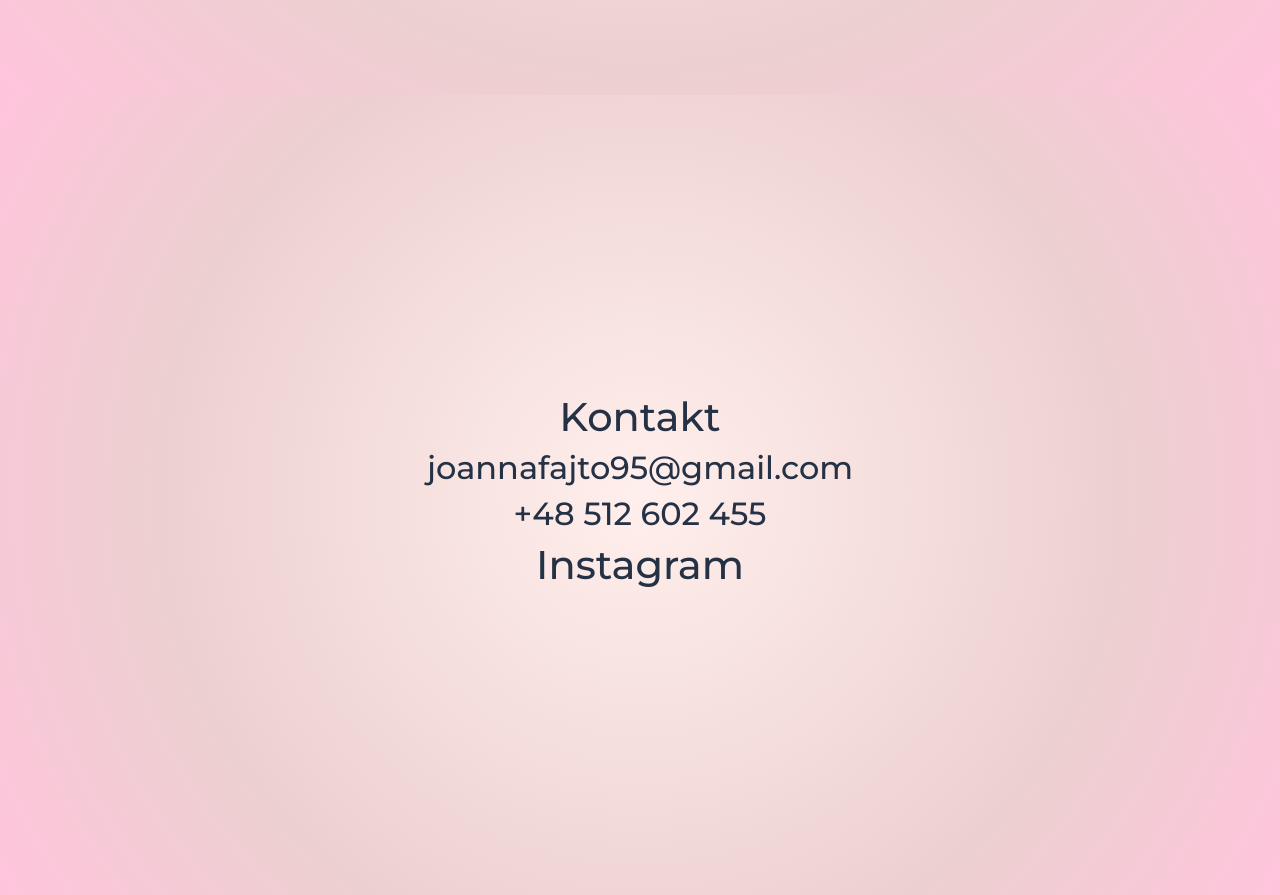
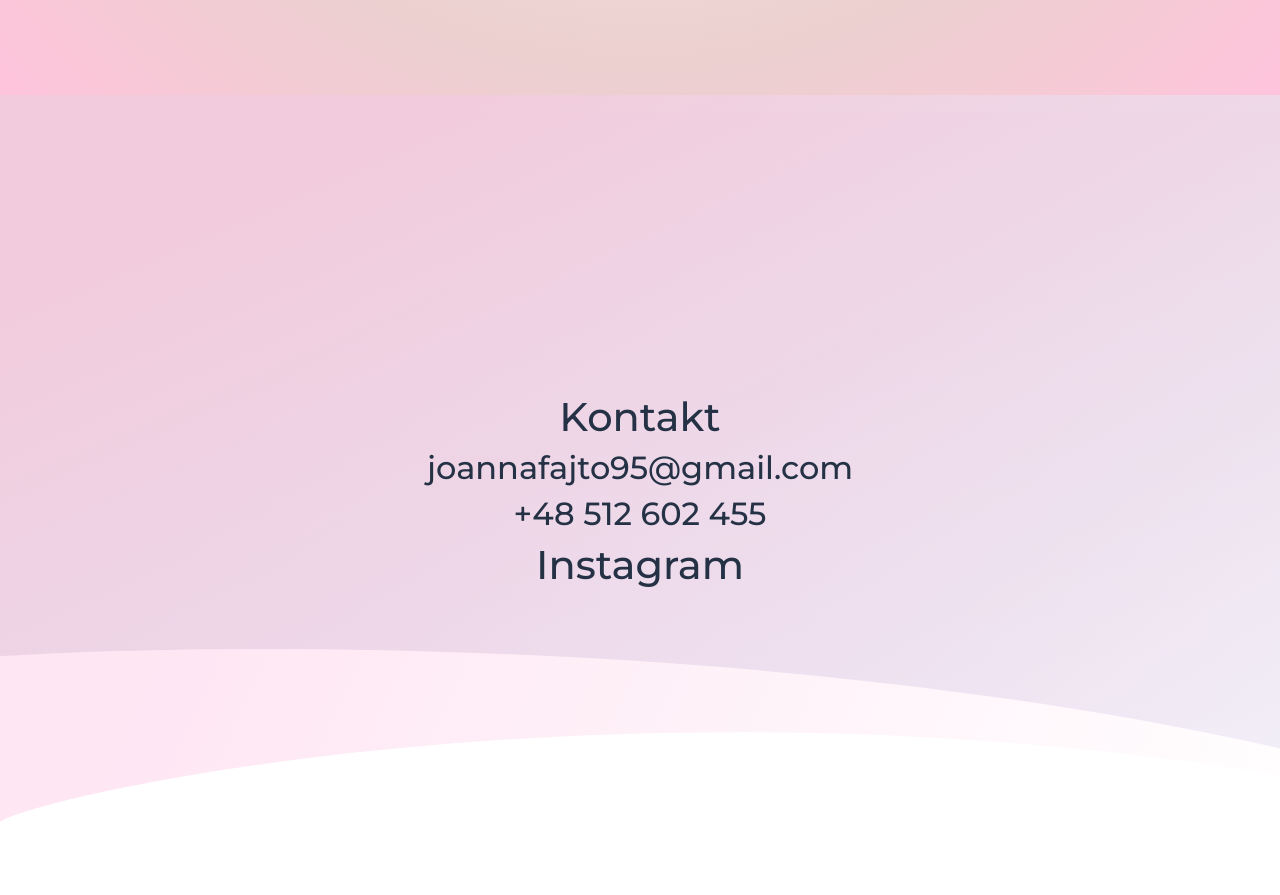
Before and after one commit to zbigniewstefaniuk/nails-reservation-page, a React (Create React App) app: page / in a window 1280 px wide. Shown: the part 2726-3621 px from the top of the page. Built offline with nearby package versions, Linux system fonts and the light colour scheme.

Commit message:
added styles module

```diff
--- a/src/components/Contact.js
+++ b/src/components/Contact.js
@@ -1,8 +1,11 @@
 import Feed from "react-instagram-authless-feed"
+
+import styles from '../styles/contact.module.css'
 
 function Footer() {
   return (
-    <div>
+    <section className={styles.contactMainSection}>
+      <div className={styles.contactInfo}>
       <h1>Kontakt</h1>
       <h2>joannafajto95@gmail.com</h2>
       <h2>+48 512 602 455</h2>
@@ -15,7 +18,8 @@ function Footer() {
           limit="3"
         /> */}
       </div>
-    </div>
+      </div>
+    </section>
   )
 }
 
```
